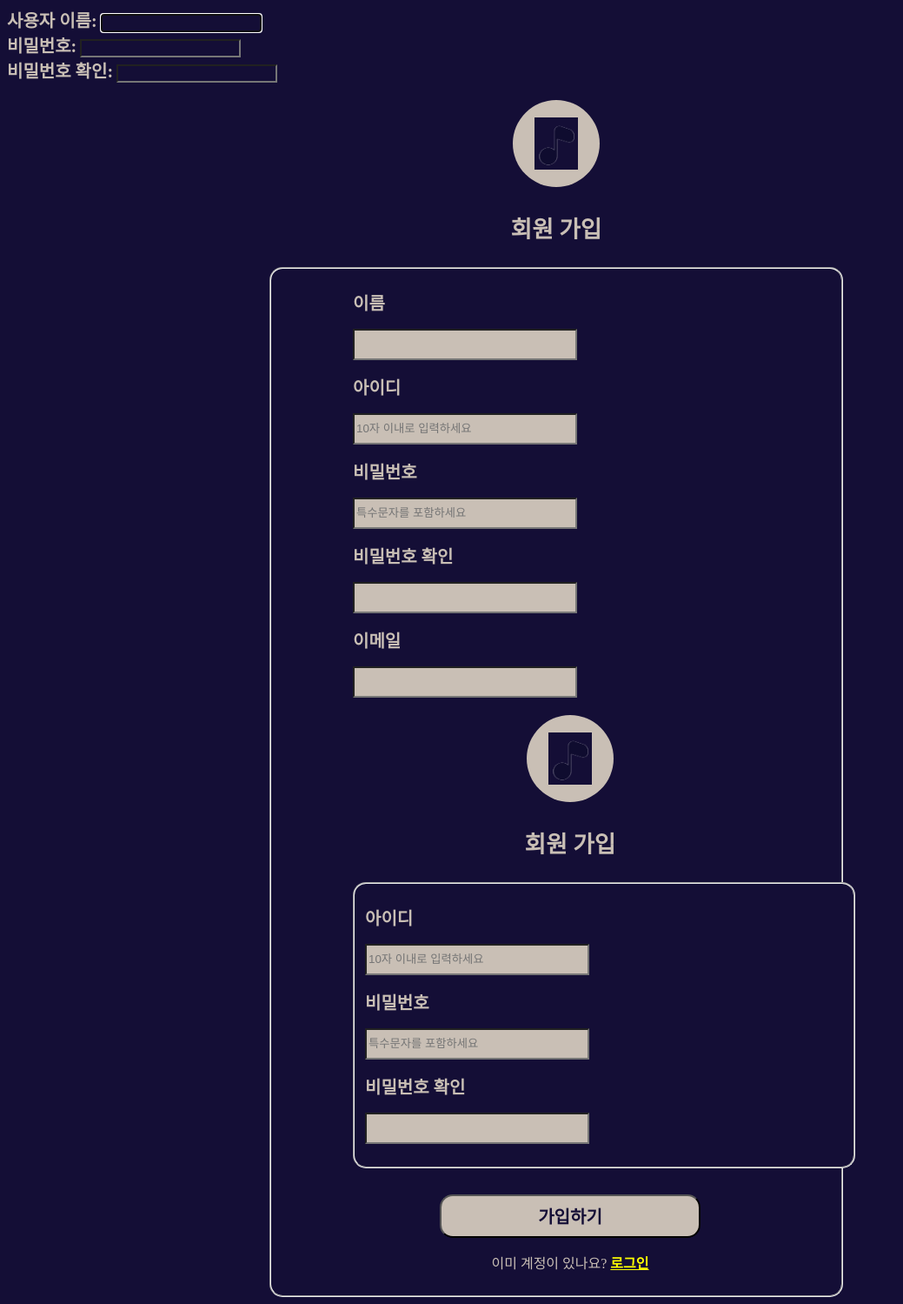
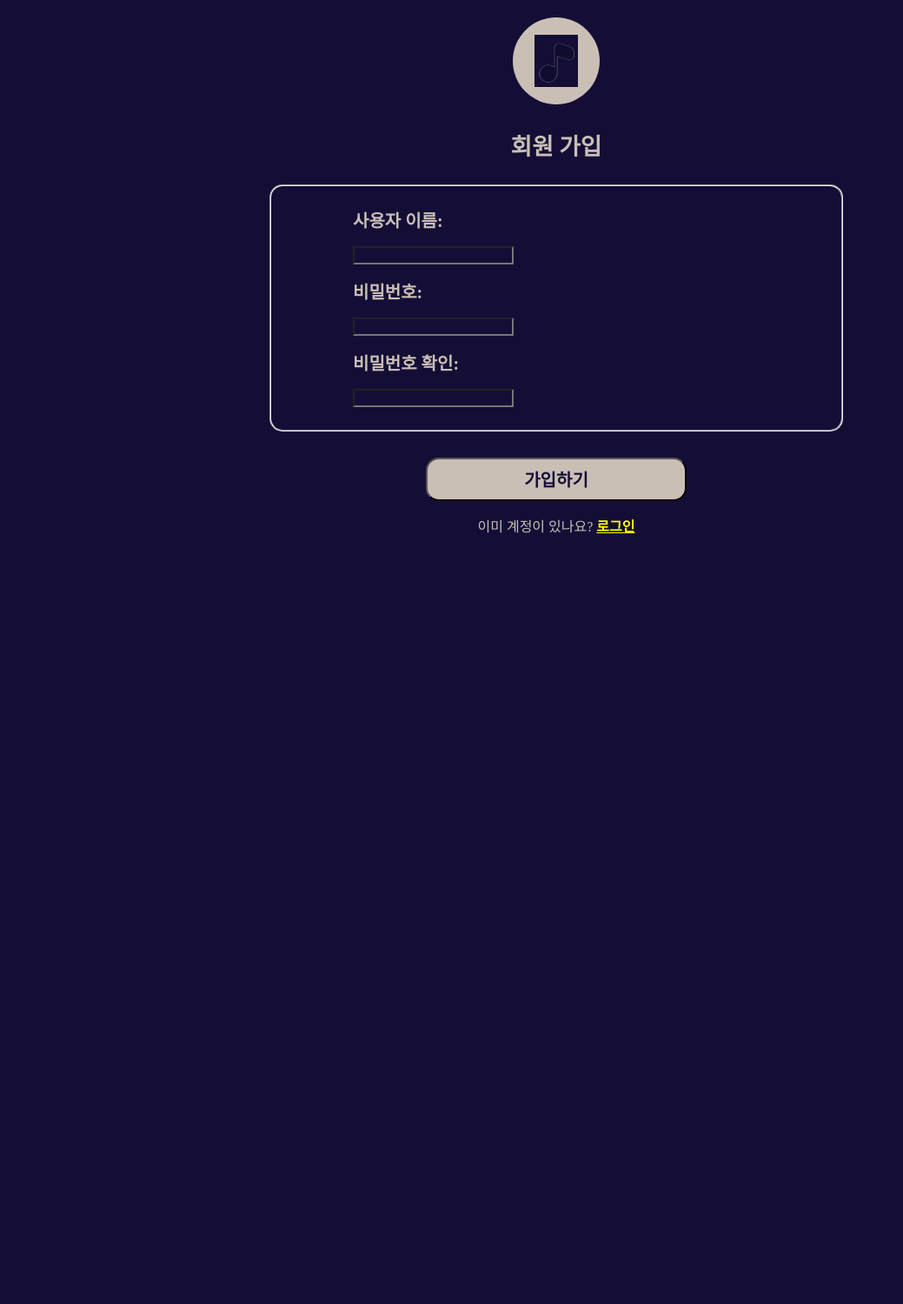
Before and after one commit to gardening-y/MusicShare_2, a Django app: page /login/signup/ in a window 1280 px wide. Shown: the whole page at 87% size, without its empty margins (0-1039 px from the left). After the commit the page ends 613 px from the top, so only its background shows below. Run offline with Django 4.2, Linux system fonts and the light colour scheme.

Commit message:
회원가입 수정

```diff
--- a/login/templates/login/signup.html
+++ b/login/templates/login/signup.html
@@ -8,39 +8,11 @@
         <link rel="stylesheet" href="{% static 'css/join_member_page.css' %}" />
     </head>
     <body>
-    <form action="{% url 'login:signup' %}"
-    method="POST" enctype="multipart/form-data">
+        <form
+            action="{% url 'login:signup' %}"
+            method="POST"
+            enctype="multipart/form-data">
             {% csrf_token %}
-      <div>
-        {{ form.username.label_tag }} {{ form.username }}
-        {% if form.username.errors %}
-        <ul class="errorlist">
-          {% for error in form.username.errors %}
-          <li>{{ error }}</li>
-          {% endfor %}
-        </ul>
-        {% endif %}
-      </div>
-      <div>
-        {{ form.password1.label_tag }} {{ form.password1 }}
-        {% if form.password1.errors %}
-          <ul class="errorlist">
-              {% for error in form.password1.errors %}
-              <li><b>{{ error }}</b></li>
-              {% endfor %}
-          </ul>
-        {% endif %}
-      </div>
-      <div>
-        {{ form.password2.label_tag }} {{ form.password2 }}
-        {% if form.password2.errors %}
-        <ul class="errorlist">
-          {% for error in form.password2.errors %}
-          <li><b>{{ error }}</b></li>
-          {% endfor %}
-        </ul>
-        {% endif %}
-      </div>
             <div class="circle">
                 <img
                     src="{% static 'media/music_icon.png' %}"
@@ -51,72 +23,39 @@
             <fieldset class="field">
                 <div class="box2">
                     <br />
-              <label>이름</label>
-              <p><input type="text" class="box1" /></p>
-              <label>아이디</label>
+                    <label>{{ form.username.label_tag }}</label>
                     <p>
-                  <input
-                      type="text"
-                      class="box1"
-                      maxlength="10"
-                      placeholder="10자 이내로 입력하세요"
-                  />
+                      <input type="text" name="{{ form.username.name }}" id="{{ form.username.id_for_label }}" class="your-custom-class">
                     </p>
-              <label for="password1">비밀번호</label>
+                    {% if form.username.errors %}
+                    <ul class="errorlist">
+                      {% for error in form.username.errors %}
+                      <li>{{ error }}</li>
+                      {% endfor %}
+                    </ul>
+                    {% endif %}
+                    <label for="password1">{{ form.password1.label_tag }}</label>
                     <p>
-                  <input
-                      type="password"
-                      class="box1"
-                      placeholder="특수문자를 포함하세요"
-                      name="password1"
-                  />
+                      <input type="password" name="{{ form.password1.name }}" id="{{ form.password1.id_for_label }}" class="your-custom-class">
                     </p>
-              <label for="password2">비밀번호 확인</label>
+                    {% if form.password1.errors %}
+                    <ul class="errorlist">
+                      {% for error in form.password1.errors %}
+                      <li><b>{{ error }}</b></li>
+                      {% endfor %}
+                    </ul>
+                    {% endif %}
+                    <label for="password2">{{ form.password2.label_tag }}</label>
                     <p>
-                  <input type="password" class="box1" name="password2" />
+                      <input type="password" name="{{ form.password2.name }}" id="{{ form.password2ZZ.id_for_label }}" class="your-custom-class">
                     </p>
-              <label>이메일</label>
-              <p>
-                  <input type="email" class="box1" list="com" />
-                  <datalist id="com">
-                      <option>@naver.com</option>
-                      <option>@daum.com</option>
-                      <option>@lion.org</option>
-                  </datalist>
-              </p>
-
-            <div class="circle">
-                <img
-                    src="{% static 'media/music_icon.png' %}"
-                    class="music_icon"
-                />
-            </div>
-            <p class="main"><b>회원 가입</b></p>
-            <fieldset class="field">
-                <div class="box2">
-                    <br />
-                    <label>아이디</label>
-                    <p>
-                        <input
-                            type="text"
-                            class="box1"
-                            maxlength="10"
-                            placeholder="10자 이내로 입력하세요"
-                        />
-                    </p>
-                    <label for="password1">비밀번호</label>
-                    <p>
-                        <input
-                            type="password"
-                            class="box1"
-                            placeholder="특수문자를 포함하세요"
-                            name="password1"
-                        />
-                    </p>
-                    <label for="password2">비밀번호 확인</label>
-                    <p>
-                        <input type="password" class="box1" name="password2" />
-                    </p>
+                    {% if form.password2.errors %}
+                    <ul class="errorlist">
+                        {% for error in form.password2.errors %}
+                        <li><b>{{ error }}</b></li>
+                        {% endfor %}
+                    </ul>
+                    {% endif %}
                 </div>
             </fieldset>
 
```
Also changed, not shown: login/forms.py (added, +12 -0 lines). Lines whose indentation alone changed are shown as unchanged.
